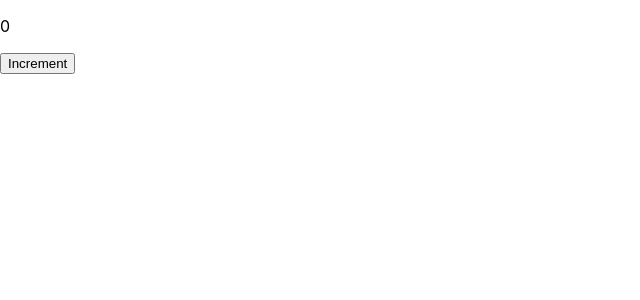
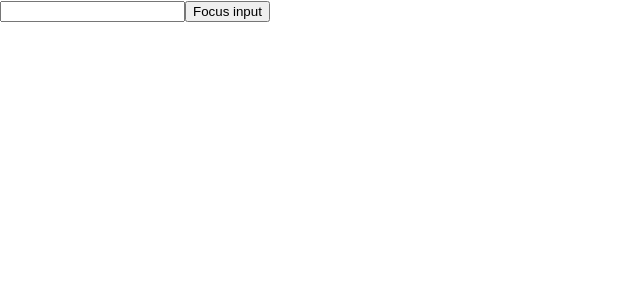
Before and after one commit to maxvanny2010/react, a React (Create React App) app in the folder myapp/: page / in a window 1280 px wide. Shown: the top 300 px of the page, without its empty margins (0-640 px from the left). Built offline with nearby package versions, Linux system fonts and the light colour scheme.

Commit message:
react counters useRef hook for input and set focus

```diff
--- a/myapp/src/App.js
+++ b/myapp/src/App.js
@@ -1,20 +1,16 @@
-import React, {useEffect, useState} from 'react';
+import React, {useRef} from 'react';
+import './App.css';
 
-function Counter() {
-    const [count, setCount] = useState(0);
-    useEffect(() => {
-        console.log('Hello from useEffect');
-        return () => {
-            console.log('Clean up function');
-        }
-    }, [count]);
+function App() {
+    const inputRef = useRef(null);
     return (
         <div>
-            <p>{count}</p>
-            <button onClick={() => setCount(count + 1)}>Increment
+            <input ref={inputRef}/>
+            <button onClick={() => inputRef.current.focus()}>
+                Focus input
             </button>
         </div>
     );
 }
 
-export default Counter;
+export default App;
```
